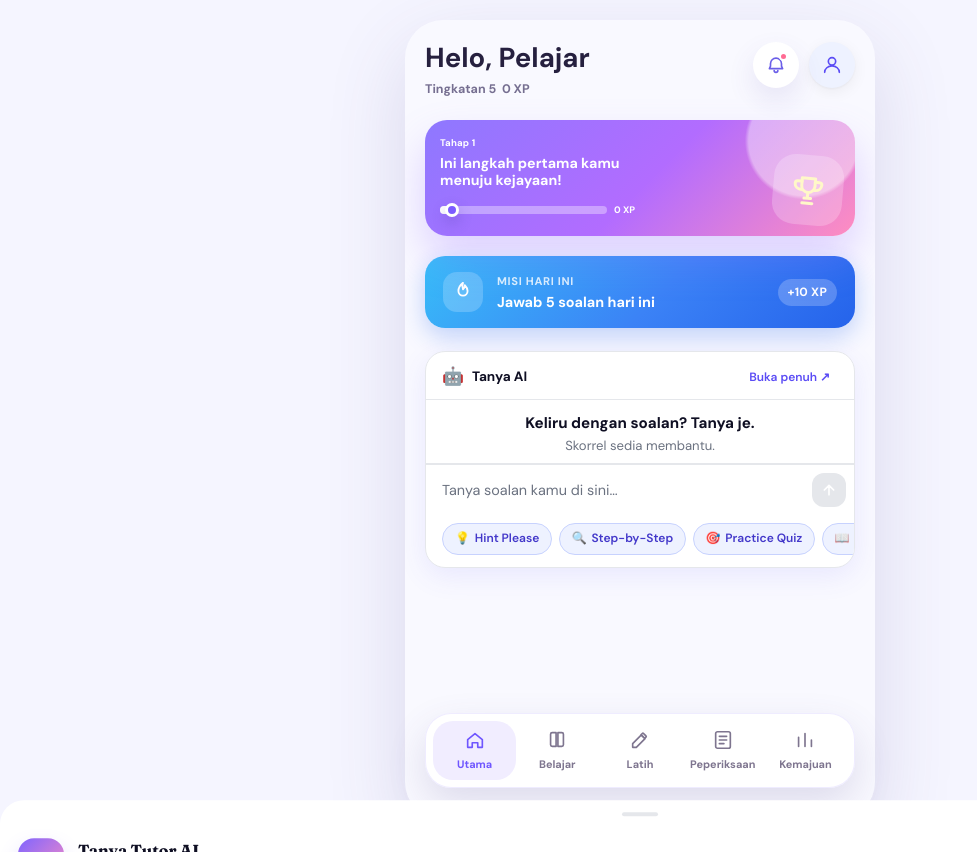
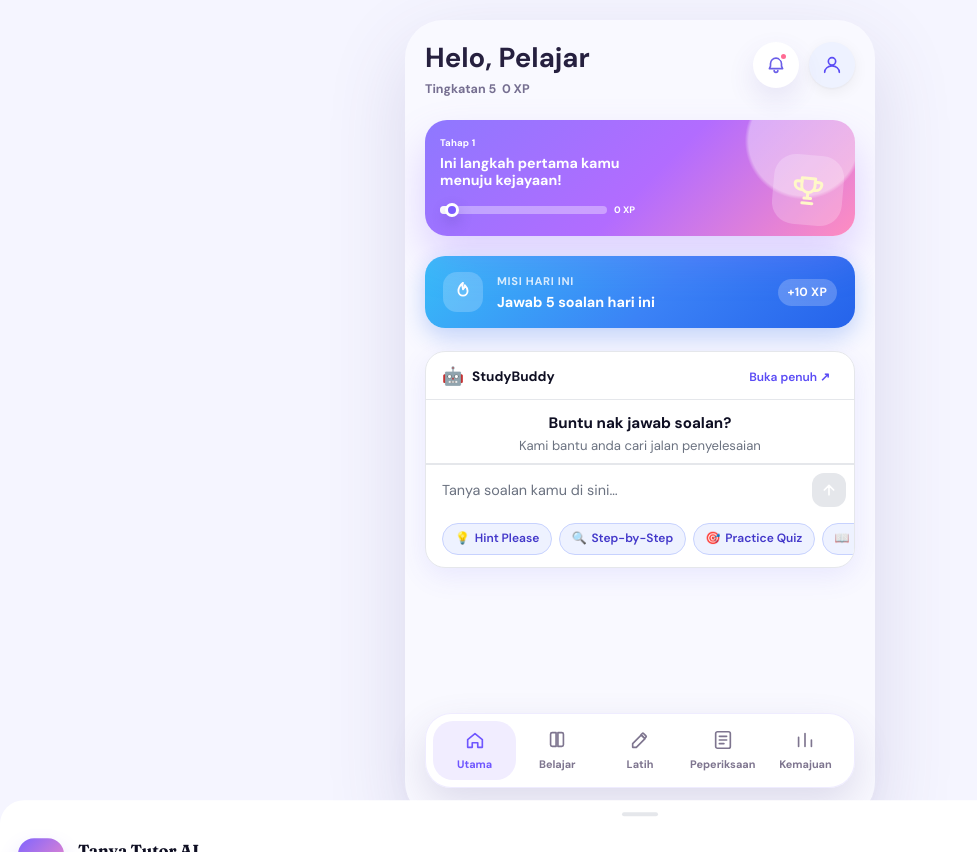
Before and after one commit to haziqhalifi/StudyLah, a Next.js app in the folder frontend/: page / in a window 1280 px wide. Shown: the whole page, without its empty margins (0-977 px from the left). Built offline with nearby package versions, Linux system fonts and the light colour scheme.

Commit message:
update chat "utama"

```diff
--- a/frontend/app/page.tsx
+++ b/frontend/app/page.tsx
@@ -305,14 +305,14 @@ function AIChatCard({ onOpenSheet }: { onOpenSheet: () => void }) {
     <div className="icb-wrap" aria-label="Buka Cikgu AI">
       <div className="icb-header">
         <span className="icb-avatar" aria-hidden="true">{"\u{1F916}"}</span>
-        <span className="icb-title">Tanya AI</span>
+        <span className="icb-title">StudyBuddy</span>
         <button type="button" className="icb-expand-btn" aria-label="Buka chat penuh" onClick={onOpenSheet}>
           {"Buka penuh \u2197"}
         </button>
       </div>
       <div className="icb-mid-copy">
-        <p>Keliru dengan soalan? Tanya je.</p>
-        <p>Skorrel sedia membantu.</p>
+        <p>Buntu nak jawab soalan?</p>
+        <p>Kami bantu anda cari jalan penyelesaian</p>
       </div>
       <div className="icb-input-wrap">
         <textarea
```
